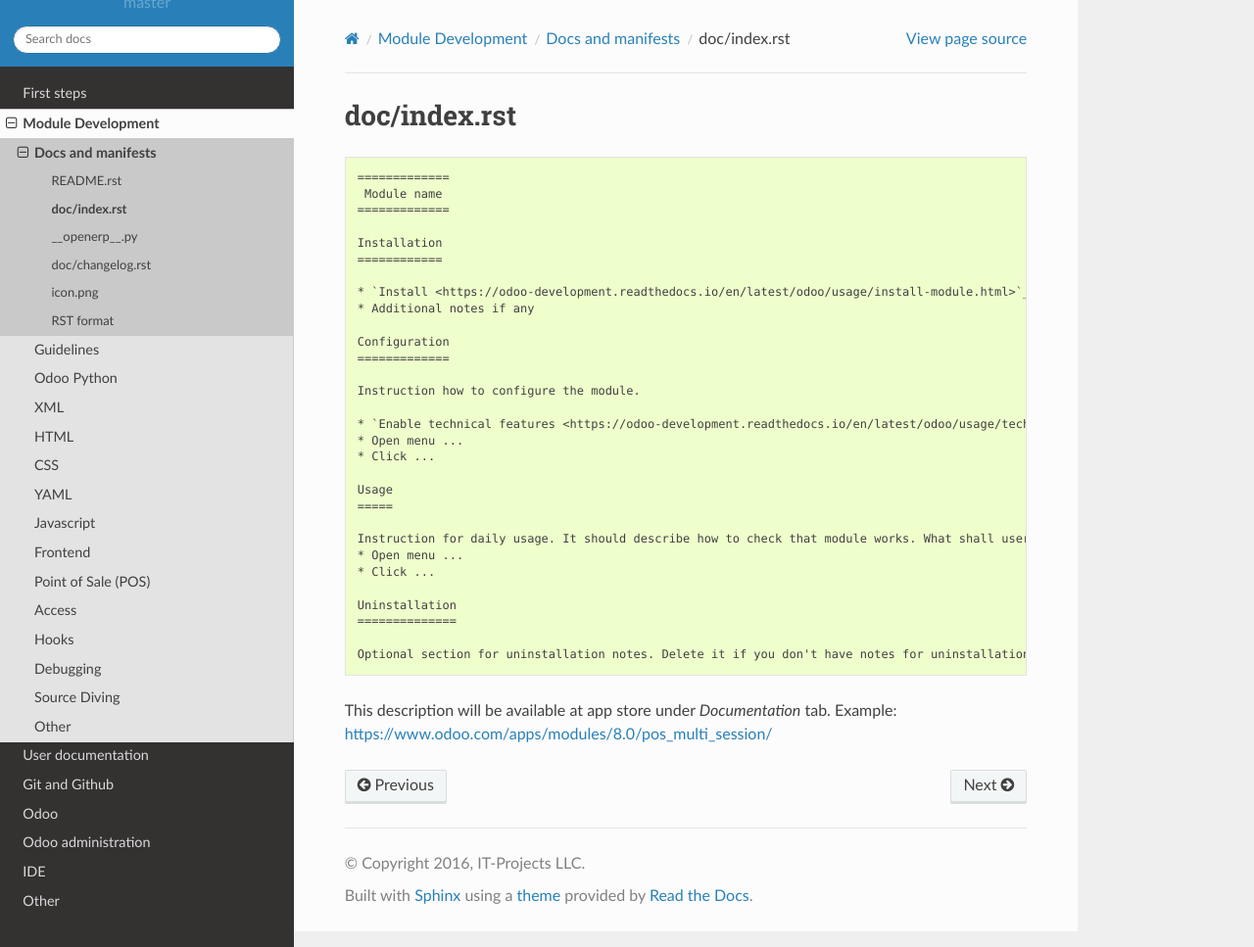
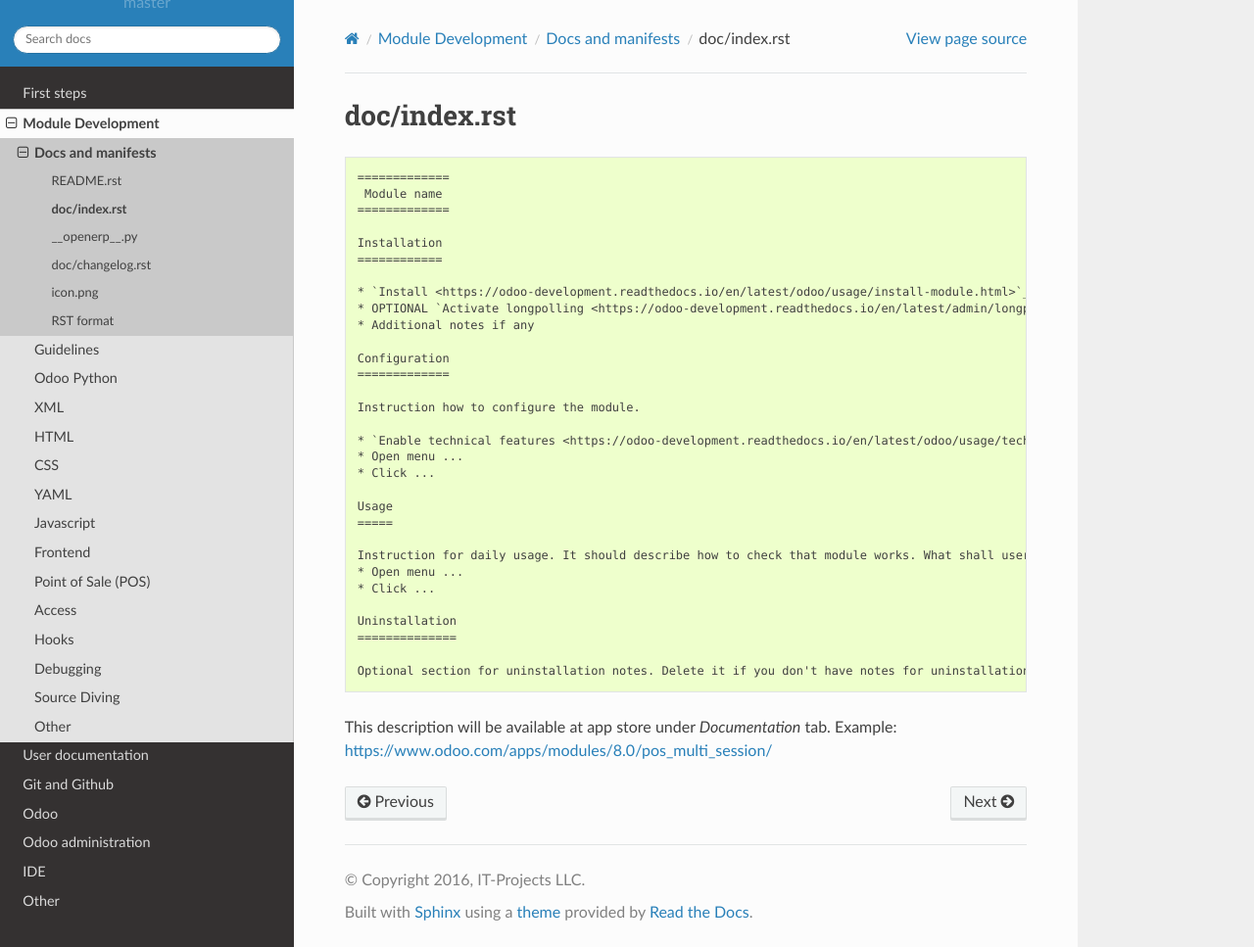
Before and after one commit to itpp-labs/odoo-development, a Sphinx documentation site: the page built from docs/dev/docs/usage-instructions.rst, in a window 1280 px wide and 967 px high. Shown: the whole window at 98% size. Built offline with Sphinx 7.4.7 and the Read the Docs theme 2.0.0, drawn with Linux system fonts in a browser that asks for light colours; pages that are not in the unit, such as notebooks, are missing from menus.

Commit message:
doc/index.rst: link for longpolling

```diff
--- a/docs/dev/docs/usage-instructions.rst
+++ b/docs/dev/docs/usage-instructions.rst
@@ -12,6 +12,7 @@
     ============
 
     * `Install <https://odoo-development.readthedocs.io/en/latest/odoo/usage/install-module.html>`_ this module in a usual way
+    * OPTIONAL `Activate longpolling <https://odoo-development.readthedocs.io/en/latest/admin/longpolling.html>`_
     * Additional notes if any
 
     Configuration
```
